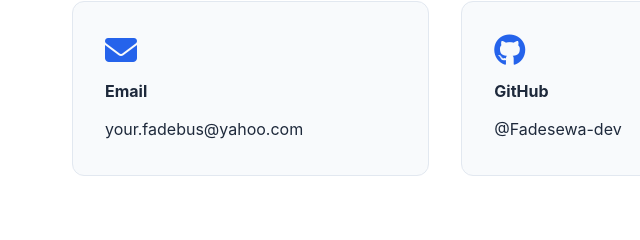
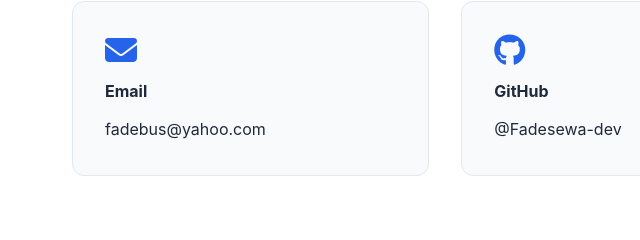
Before and after one commit to Fadesewa-dev/Fadesewa-dev.github.io, a plain HTML site: page index.html in a window 1280 px wide. Shown: the part 2918-3158 px from the top of the page, 0-640 px from the left. Drawn offline with Linux system fonts and the light colour scheme.

Commit message:
Update index.html

```diff
--- a/index.html
+++ b/index.html
@@ -781,7 +781,7 @@
                 <a href="mailto:your.fadebus@yahoo.com" class="contact-item">
                     <i class="fas fa-envelope"></i>
                     <h4>Email</h4>
-                    <p>your.fadebus@yahoo.com</p>
+                    <p>fadebus@yahoo.com</p>
                 </a>
 
                 <a href="https://github.com/Fadesewa-dev" class="contact-item" target="_blank">
```
